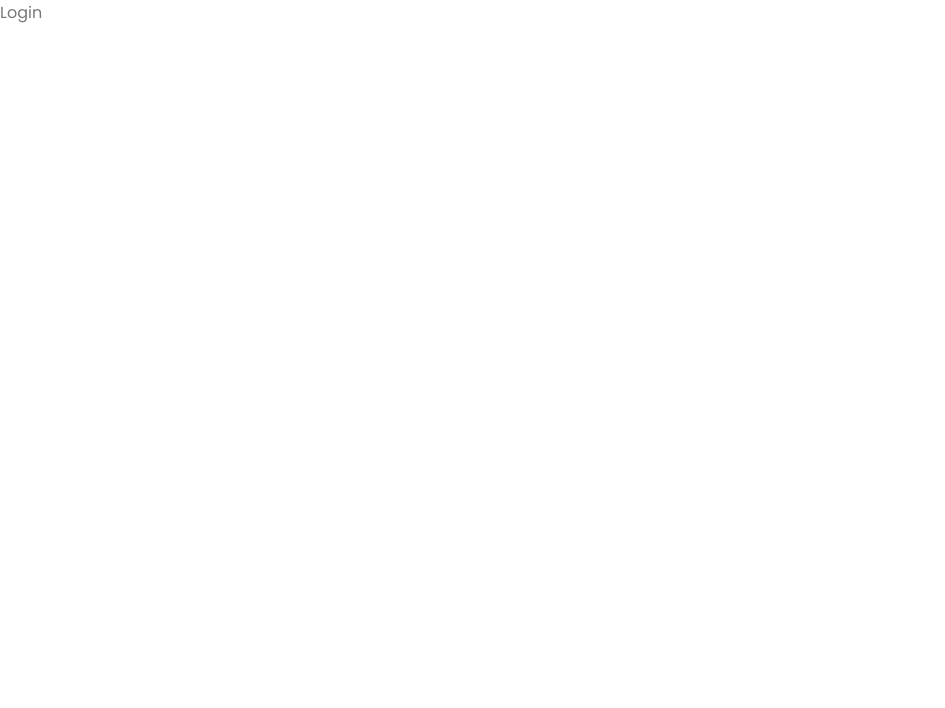
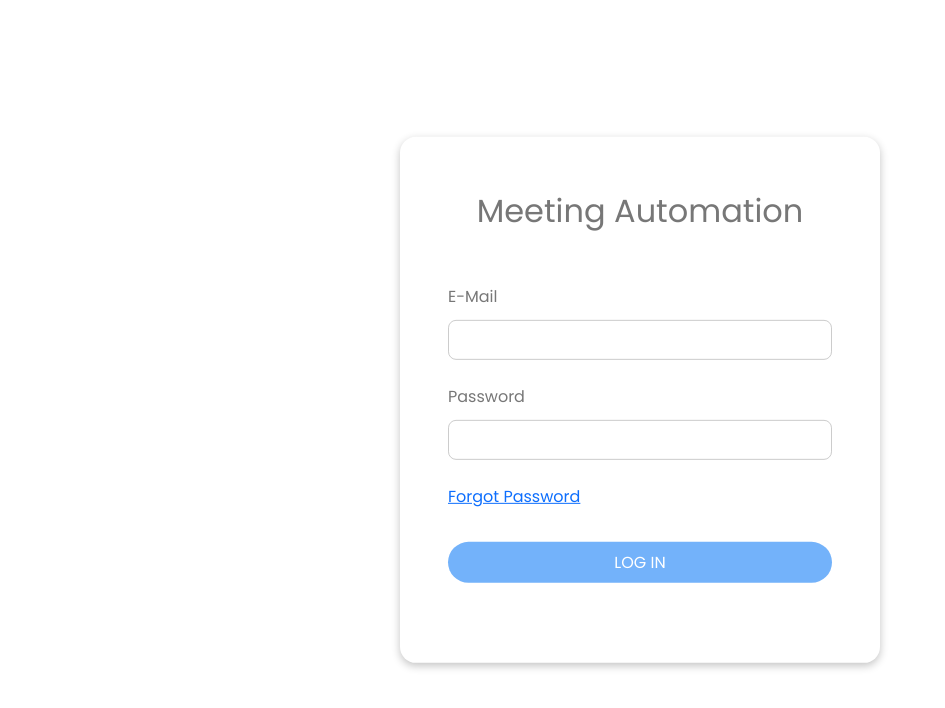
Before and after one commit to final-year-project-rucse/Meeting-Automation, a React (Create React App) app in the folder client/: page /admin in a window 1280 px wide. Shown: the top 708 px of the page, without its empty margins (0-945 px from the left). Built offline with nearby package versions, Linux system fonts and the light colour scheme.

Commit message:
IP design login page

```diff
--- /dev/null
+++ b/client/src/components/button/Button.js
@@ -0,0 +1,11 @@
+import React from 'react'
+
+const Button = (props) => {
+  return (
+    <div className='btn_container'>
+        <button className='btn_global'>{props.title}</button>
+    </div>
+  )
+}
+
+export default Button
--- /dev/null
+++ b/client/src/components/input/Input.js
@@ -0,0 +1,13 @@
+import React from 'react'
+
+const Input = (props) =>{
+  return (
+    <div className='input_container'>
+        <label className='input_container_label' for="">{props.placeholder}</label>
+        <input  type={props.type} name={props.name}  />
+    </div>
+  )
+}
+
+
+export default Input
--- a/client/src/pages/admin/Login.js
+++ b/client/src/pages/admin/Login.js
@@ -1,10 +1,21 @@
 import React from 'react'
+import Button from '../../components/button/Button'
+import Input from '../../components/input/Input'
+import { Link } from "react-router-dom"
 
 const Login = ()  =>{
   return (
-    <div>
-        <p style={{fontFamily: "Poppins"}}>Login</p>
+    <div className='login_container'>
+        <p className='login_title'>Meeting Automation</p>
+        <Input type="text" placeholder="E-Mail" name="email" />
+        <Input type="password" placeholder="Password" name="password" />
+        <Link to="forgotpassword" >Forgot Password</Link>
+        <div className='login_btn_container'>
+        <Button title="log in" />
+
+        </div>
     </div>
+
   )
 }
 
--- a/client/src/sass/base/_base.scss
+++ b/client/src/sass/base/_base.scss
@@ -8,14 +8,14 @@
   }
 
   html {
-    font-size: 62.625%;
+    font-size: 100% ;
 
   }
 
   body {
     font-family: "Poppins", sans-serif;
     font-weight: 400;
-    font-size: 1.6rem;
+    font-size: 1rem;
     line-height: 1.6;
     color: var(--color-Grey-dark-2);
     box-sizing: border-box;
--- a/client/src/sass/components/_index.scss
+++ b/client/src/sass/components/_index.scss
@@ -0,0 +1,2 @@
+@import "./input/input";
+@import "./button/button";
--- /dev/null
+++ b/client/src/sass/components/button/_button.scss
@@ -0,0 +1,16 @@
+.btn {
+    &_global {
+        width: 100%;
+        border: none;
+        padding: .5rem 0;
+        text-align: center;
+        border-radius: 3rem;
+        background-color: var(--color-primary);
+        font-family: var(--primary-font);
+        color: var(--color-white);
+        text-transform: uppercase;
+        &:hover {
+
+        }
+    }
+}
--- /dev/null
+++ b/client/src/sass/components/input/_input.scss
@@ -0,0 +1,24 @@
+.input_container {
+    label {
+
+    }
+    input {
+        border: none;
+        outline: none;
+        border: .2px solid var(--color-Grey-light-4);
+        padding: .4rem .6rem;
+        width: 100%;
+        // margin: .5rem 0;
+        margin-bottom: 1.5rem;
+        border-radius: .5rem;
+
+        &::placeholder {
+            font-family: var(--primary-font);
+        }
+    }
+
+    &_label {
+        margin-bottom: 10px;
+    }
+
+}
--- a/client/src/sass/pages/_index.scss
+++ b/client/src/sass/pages/_index.scss
@@ -0,0 +1 @@
+@import "admin/login";
--- /dev/null
+++ b/client/src/sass/pages/admin/_login.scss
@@ -0,0 +1,22 @@
+.login{
+    &_container {
+        border-radius: 1rem;
+        padding: 3rem;
+        position: absolute;
+        left: 50%;
+        top: 50%;
+        transform: translate(-50%, -50%);
+        width: 30rem;
+        box-shadow: rgba(0, 0, 0, 0.24) 0px 3px 8px;
+    }
+    &_title {
+        text-align: center;
+        padding: 0rem 0 2rem;
+        font-size: 2rem;
+    }
+
+    &_btn_container {
+        margin-top: 2rem;
+        padding-bottom: 2rem;
+    }
+}
--- a/client/src/sass/utils/_variables.scss
+++ b/client/src/sass/utils/_variables.scss
@@ -1,4 +1,7 @@
 :root {
+
+    --color-primary: rgba(115, 178, 250, 1);
+
     --color-Grey-light-1: #faf9f9;
     --color-Grey-light-2: #f4f2f2;
     --color-Grey-light-3: #f0eeee;
@@ -9,6 +12,8 @@
     --color-white: #fff;
     --color-black: black;
 
+    --primary-font: "Poppins", sans-serif;
+
 }
 
 $color-white: rgb(255, 255, 255);
```
